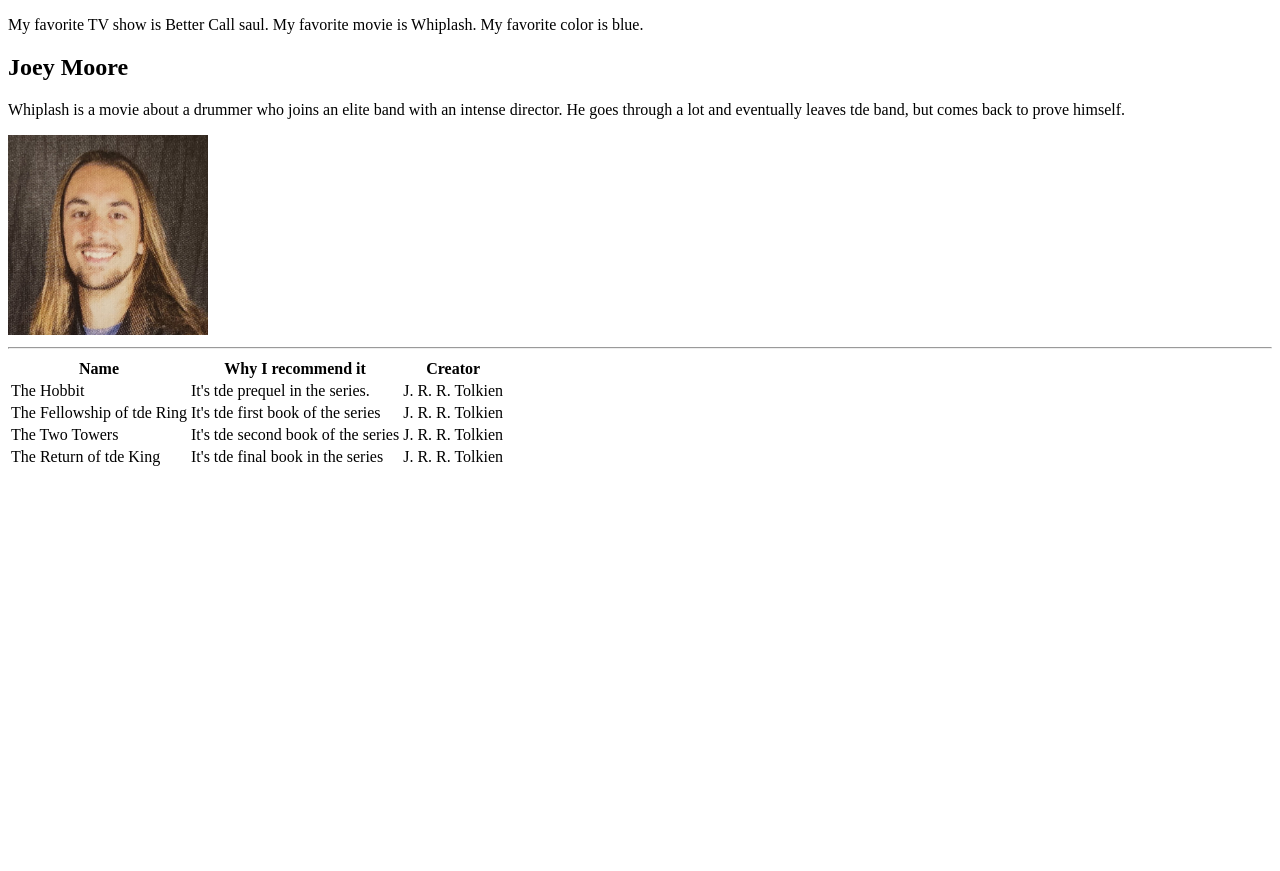
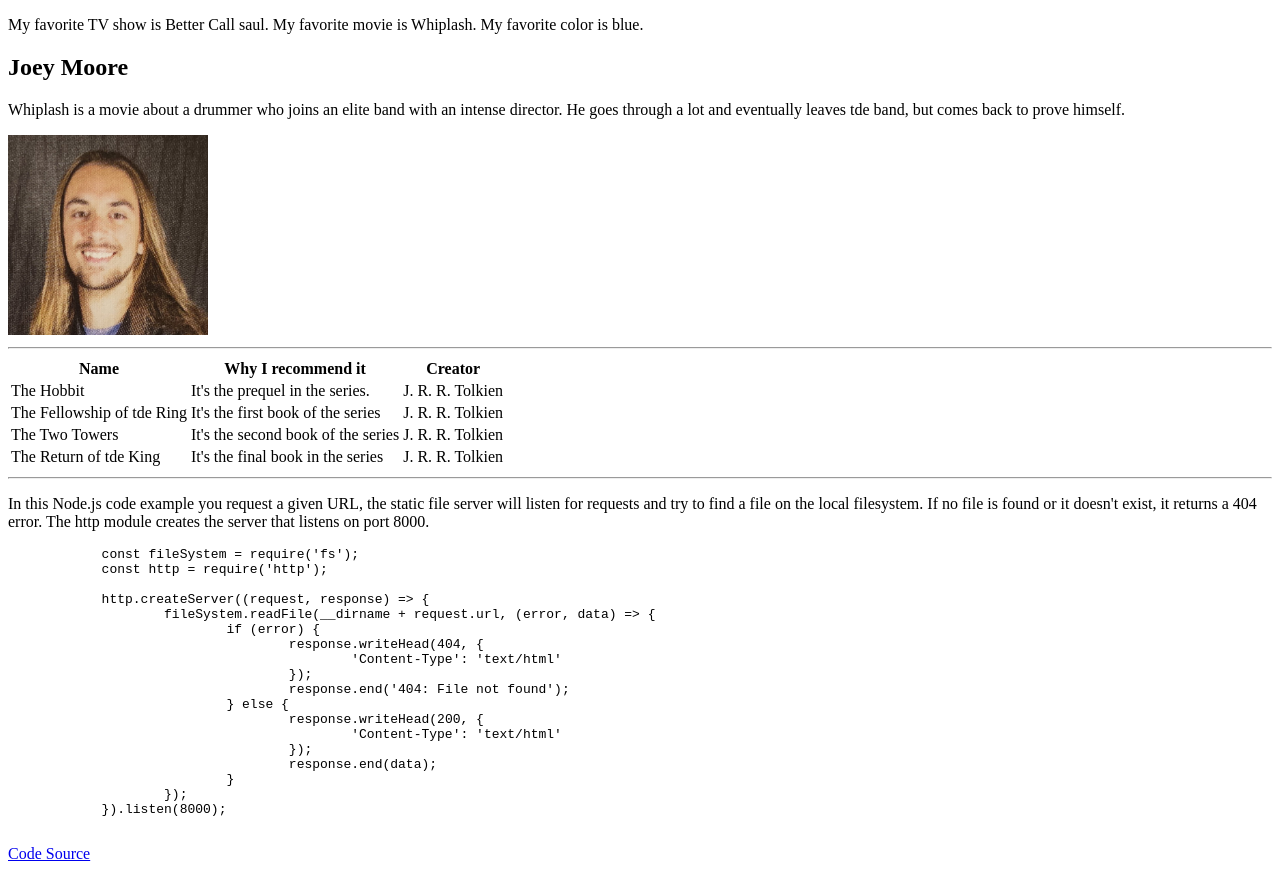
Before and after one commit to 44-563-Web-Apps-S24/44563-webapps-s24-assignment3-JoeyM25, a plain HTML site: page mymedia.html in a window 1280 px wide. Before the commit the page ends 800 px from the top, so only its background shows below. Drawn offline with Linux system fonts and the light colour scheme.

Commit message:
Added the code snippet

```diff
--- a/mymedia.html
+++ b/mymedia.html
@@ -19,25 +19,53 @@
             </tr>
             <tr>
                 <td>The Hobbit</td>
-                <td>It's tde prequel in the series.</td>
+                <td>It's the prequel in the series.</td>
                 <td>J. R. R. Tolkien</td>
             </tr>
             <tr>
                 <td>The Fellowship of tde Ring</td>
-                <td>It's tde first book of the series</td>
+                <td>It's the first book of the series</td>
                 <td>J. R. R. Tolkien</td>
             </tr>
             <tr>
                 <td>The Two Towers</td>
-                <td>It's tde second book of the series</td>
+                <td>It's the second book of the series</td>
                 <td>J. R. R. Tolkien</td>
             </tr>
             <tr>
                 <td>The Return of tde King</td>
-                <td>It's tde final book in the series</td>
+                <td>It's the final book in the series</td>
                 <td>J. R. R. Tolkien</td>
             </tr>
         </table>
+        <hr>
+        <p>
+            In this Node.js code example you request a given URL,
+            the static file server will listen for requests and try to find a file on the local filesystem.
+            If no file is found or it doesn't exist, it returns a 404 error.
+            The http module creates the server that listens on port 8000.
+        </p>
+        <pre>
+            const fileSystem = require('fs');
+            const http = require('http');
+
+            http.createServer((request, response) => {
+	            fileSystem.readFile(__dirname + request.url, (error, data) => {
+		            if (error) {
+			            response.writeHead(404, {
+				            'Content-Type': 'text/html'
+			            });
+			            response.end('404: File not found');
+		            } else {
+			            response.writeHead(200, {
+				            'Content-Type': 'text/html'
+			            });
+			            response.end(data);
+		            }
+	            });
+            }).listen(8000);
+        </pre>
+        <a href="https://code.pieces.app/collections/node-js">Code Source</a>
 
     </head>
 </html>
```
